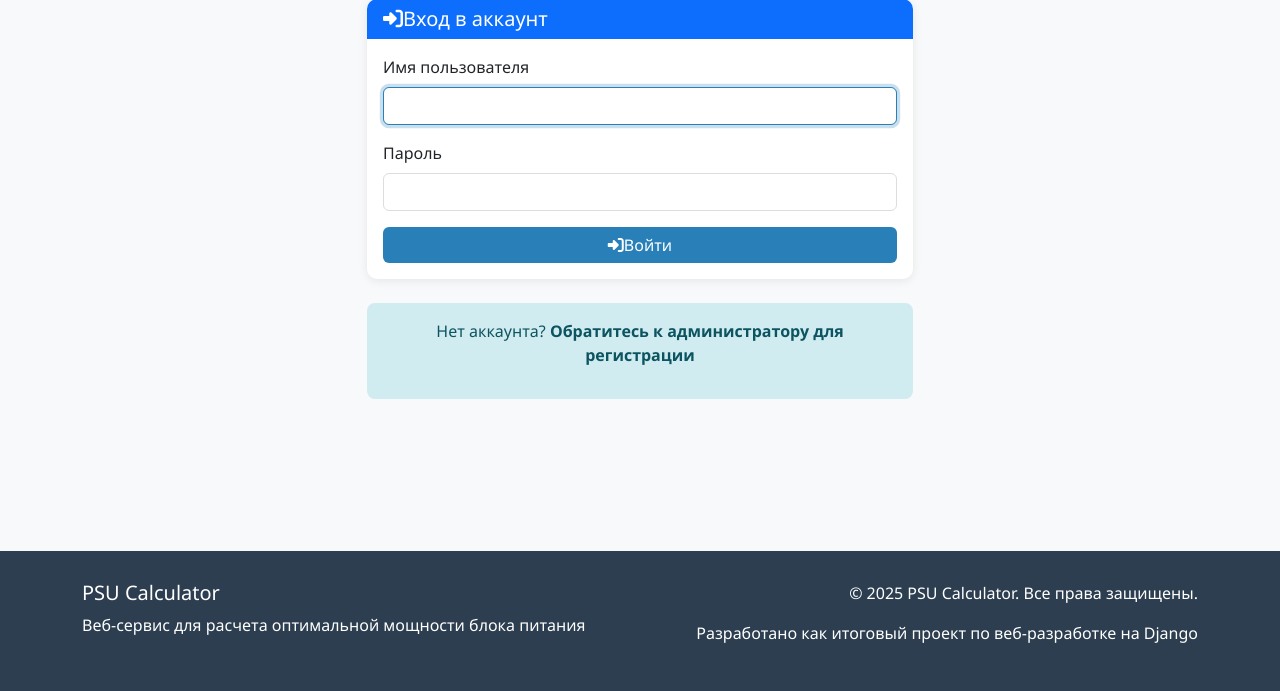
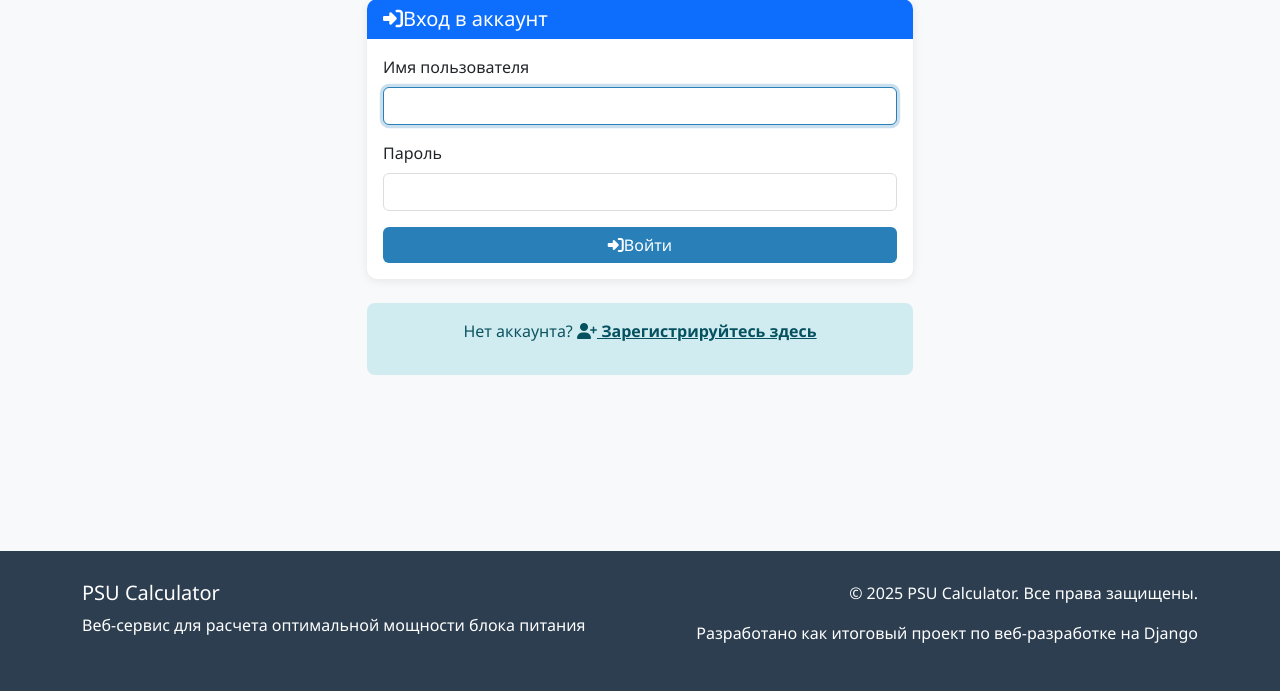
Before and after one commit to nedarixxx/psu-calculator, a Django app: page /accounts/login/ in a window 1280 px wide. Shown: the part 151-842 px from the top of the page. Run offline with Django 5.2, Linux system fonts and the light colour scheme.

Commit message:
Added a registration link if you don't have an account

```diff
--- a/calculator/templates/registration/login.html
+++ b/calculator/templates/registration/login.html
@@ -65,7 +65,9 @@
 
         <div class="alert alert-info mt-4 text-center">
             <p>Нет аккаунта?
-                <strong>Обратитесь к администратору для регистрации</strong>
+                <a href="{% url 'calculator:register' %}" class="alert-link fw-bold">
+                    <i class="fas fa-user-plus"></i> Зарегистрируйтесь здесь
+                </a>
             </p>
         </div>
     </div>
```
